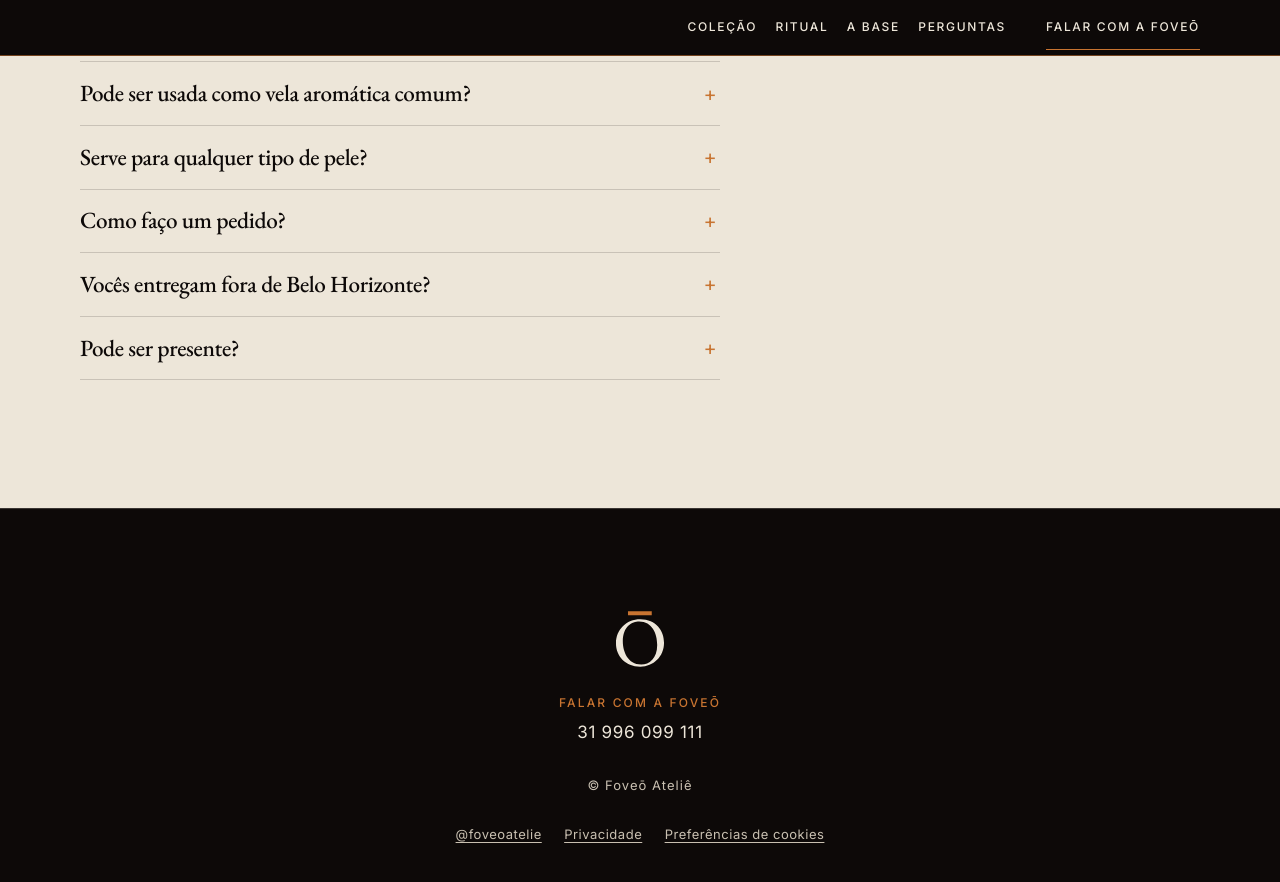
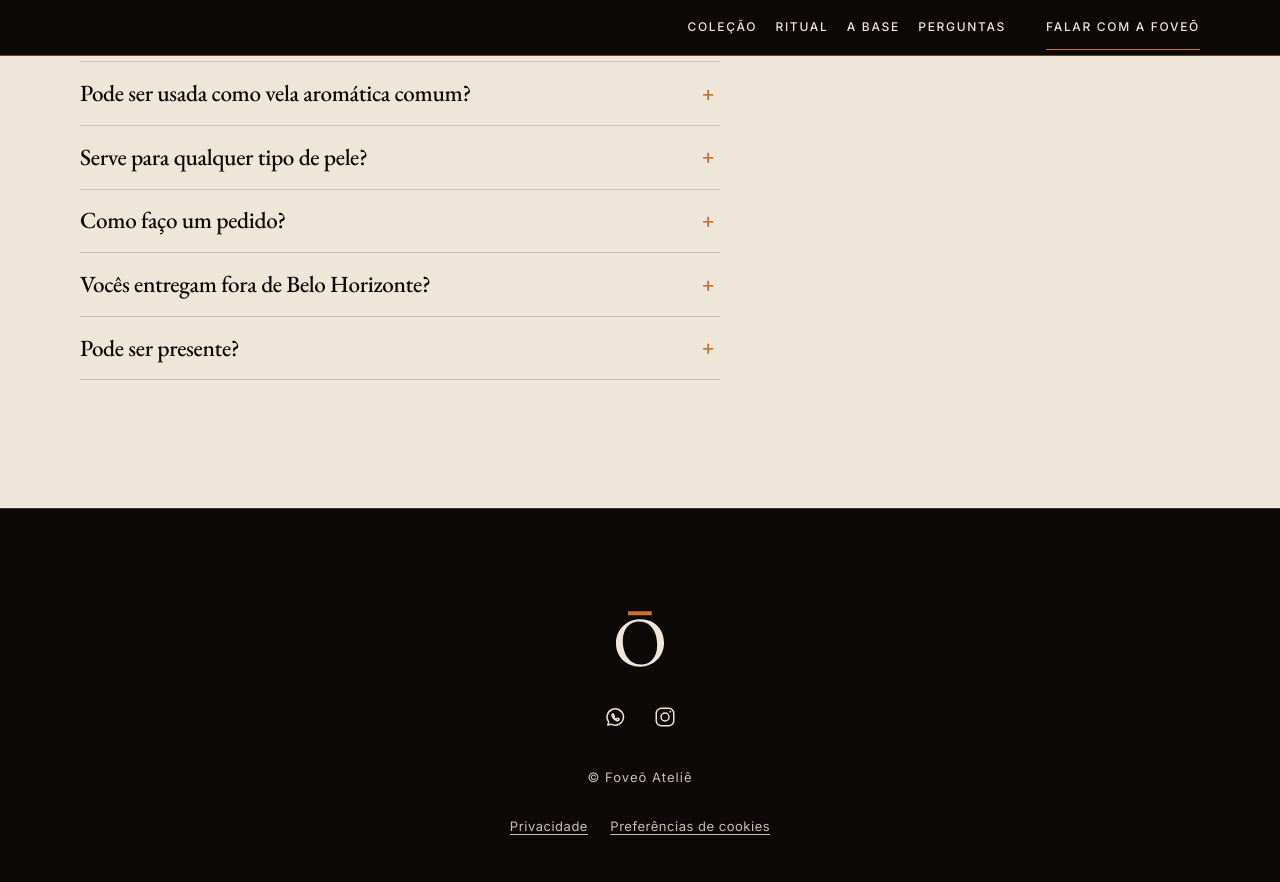
Before and after one commit to SandroMiccoli/foveoatelie.com.br, a Jekyll site: the page built from index.html, in a window 1280 px wide and 900 px high, scrolled down 8436 px. Shown: the top 882 px of the window. Built offline with Jekyll 4.4.1, drawn with Linux system fonts in a browser that asks for light colours; nearby versions of some CDN libraries.

Commit message:
Suaviza o acordeão das perguntas e simplifica o rodapé.
O toque não deixa mais o flash azul, a resposta abre e fecha com o GSAP, e o selo fica só com os ícones do WhatsApp e do Instagram.

Co-authored-by: Sandro Miccoli <SandroMiccoli@users.noreply.github.com>

```diff
--- a/_includes/footer.html
+++ b/_includes/footer.html
@@ -10,13 +10,23 @@
       height="1080"
       decoding="async"
     >
-    <a class="footer-talk" href="{{ wa_geral }}" target="_blank" rel="noopener noreferrer">
-      <span class="eyebrow">{{ c.cta_geral }}</span>
-      <span class="footer-phone">{{ c.whatsapp_exibicao }}</span>
-    </a>
+    <div class="footer-social">
+      <a class="footer-icon" href="{{ wa_geral }}" target="_blank" rel="noopener noreferrer" aria-label="WhatsApp da Foveō">
+        <svg viewBox="0 0 24 24" width="24" height="24" aria-hidden="true" focusable="false">
+          <path fill="none" stroke="currentColor" stroke-width="1.5" stroke-linecap="round" stroke-linejoin="round" d="M12 20.2a8.2 8.2 0 0 1-3.9-1l-3.3.9.9-3.2A8.2 8.2 0 1 1 12 20.2Z"/>
+          <path fill="none" stroke="currentColor" stroke-width="1.5" stroke-linecap="round" stroke-linejoin="round" d="M9.1 9.6c.2-.5.4-.5.6-.5h.4c.2 0 .4.1.5.4.2.5.6 1.4.7 1.6.1.1 0 .3-.1.4l-.3.3c-.1.1-.2.3 0 .5.2.3.7 1.1 1.5 1.5.5.3.9.3 1.1.2.2-.1.4-.4.6-.6.1-.2.3-.2.5-.1l1.1.5c.2.1.3.2.4.3 0 .2 0 .5-.2.7-.2.3-.8.7-1.1.8-.4.1-1.1 0-2.1-.5-1.1-.5-2-1.5-2.5-2.2-.5-.7-1.1-1.6-1.1-2.2 0-.4.2-.9.4-1.1Z"/>
+        </svg>
+      </a>
+      <a class="footer-icon" href="{{ c.instagram }}" target="_blank" rel="noopener noreferrer" aria-label="Instagram da Foveō">
+        <svg viewBox="0 0 24 24" width="24" height="24" aria-hidden="true" focusable="false">
+          <rect x="3.25" y="3.25" width="17.5" height="17.5" rx="5" fill="none" stroke="currentColor" stroke-width="1.5"/>
+          <circle cx="12" cy="12" r="4" fill="none" stroke="currentColor" stroke-width="1.5"/>
+          <circle cx="17.35" cy="6.7" r="0.9" fill="currentColor"/>
+        </svg>
+      </a>
+    </div>
     <p class="legal">© Foveō Ateliê</p>
     <p class="legal-links">
-      <a href="{{ c.instagram }}" target="_blank" rel="noopener noreferrer">{{ c.instagram_rotulo }}</a>
       <a href="{{ '/privacidade/' | relative_url }}"{% if page.url == "/privacidade/" %} aria-current="page"{% endif %}>Privacidade</a>
       <button type="button" data-consent-open>Preferências de cookies</button>
     </p>
--- a/assets/css/main.css
+++ b/assets/css/main.css
@@ -509,8 +509,7 @@ html.has-logo-handoff .site-header.is-logo .brand .logo-crop img {
   color: var(--ink-dim);
 }
 
-.band--paper .cta:hover,
-.band--paper .footer-talk:hover {
+.band--paper .cta:hover {
   color: var(--ink);
 }
 
@@ -758,31 +757,60 @@ html.has-logo-handoff .site-header.is-logo .brand .logo-crop img {
   padding: 1.05rem 0;
   cursor: pointer;
   list-style: none;
+  background: transparent;
   font-family: var(--serif);
   font-weight: 500;
   font-size: clamp(1.2rem, 2vw, 1.45rem);
   line-height: 1.25;
   letter-spacing: -0.015em;
+  -webkit-tap-highlight-color: transparent;
+  -webkit-touch-callout: none;
+  user-select: none;
 }
 
-.faq-item summary::-webkit-details-marker {
+.faq-item summary::-webkit-details-marker,
+.faq-item summary::marker {
   display: none;
+  content: "";
+}
+
+.faq-item summary:focus {
+  outline: none;
+}
+
+.faq-item summary:focus-visible {
+  outline: 2px solid currentColor;
+  outline-offset: 4px;
 }
 
 .faq-item summary::after {
   content: "+";
+  display: grid;
+  place-items: center;
   flex: none;
-  width: 1.25rem;
+  width: 1.5rem;
+  height: 1.5rem;
   font-family: var(--sans);
   font-weight: 400;
-  font-size: 1.25rem;
+  font-size: 1.35rem;
   line-height: 1;
-  text-align: center;
   color: var(--copper);
+  transform: rotate(0deg);
+  transition: transform 0.45s cubic-bezier(0.22, 1, 0.36, 1);
 }
 
 .faq-item[open] summary::after {
-  content: "–";
+  transform: rotate(45deg);
+}
+
+@media (prefers-reduced-motion: reduce) {
+  .faq-item summary::after {
+    transition: none;
+  }
+}
+
+.faq-panel {
+  overflow: hidden;
 }
 
 .faq-item summary:hover {
@@ -823,17 +851,32 @@ html.has-logo-handoff .site-header.is-logo .brand .logo-crop img {
   height: auto;
 }
 
-.footer-talk {
-  display: grid;
-  justify-items: center;
-  gap: 0.4rem;
-  min-height: 44px;
-  text-decoration: none;
+.footer-social {
+  display: flex;
+  align-items: center;
+  justify-content: center;
+  gap: 0.35rem;
 }
 
-.footer-phone {
-  font-size: var(--body);
-  letter-spacing: 0.04em;
+.footer-icon {
+  display: inline-flex;
+  align-items: center;
+  justify-content: center;
+  width: 44px;
+  height: 44px;
+  color: var(--paper);
+  text-decoration: none;
+  -webkit-tap-highlight-color: transparent;
+}
+
+.footer-icon svg {
+  display: block;
+  width: 24px;
+  height: 24px;
+}
+
+.footer-icon:hover {
+  color: var(--copper);
 }
 
 .legal {
--- a/assets/js/main.js
+++ b/assets/js/main.js
@@ -179,6 +179,67 @@
     }
   }, true);
 
+  (function initFaq() {
+    var items = document.querySelectorAll(".faq-item");
+    if (!items.length) return;
+    if (window.matchMedia("(prefers-reduced-motion: reduce)").matches) return;
+
+    function bind() {
+      if (typeof gsap === "undefined") return;
+      Array.prototype.forEach.call(items, function (details) {
+        var summary = details.querySelector("summary");
+        var panel = details.querySelector(".faq-panel");
+        if (!summary || !panel) return;
+        summary.addEventListener("click", function (event) {
+          event.preventDefault();
+          var state = details.getAttribute("data-state") || (details.open ? "open" : "closed");
+          gsap.killTweensOf(panel);
+          if (state === "open" || state === "opening") {
+            details.setAttribute("data-state", "closing");
+            gsap.to(panel, {
+              height: 0,
+              autoAlpha: 0,
+              y: -6,
+              duration: 0.34,
+              ease: "power2.in",
+              overwrite: true,
+              onComplete: function () {
+                details.open = false;
+                details.setAttribute("data-state", "closed");
+                gsap.set(panel, { clearProps: "height,opacity,visibility,transform" });
+              }
+            });
+            return;
+          }
+          details.open = true;
+          details.setAttribute("data-state", "opening");
+          var tween = {
+            height: "auto",
+            autoAlpha: 1,
+            y: 0,
+            duration: 0.45,
+            ease: "power2.out",
+            overwrite: true,
+            onComplete: function () {
+              details.setAttribute("data-state", "open");
+              gsap.set(panel, { clearProps: "height" });
+            }
+          };
+          if (state === "closing") {
+            gsap.to(panel, tween);
+            return;
+          }
+          gsap.fromTo(panel, { height: 0, autoAlpha: 0, y: 10 }, tween);
+        });
+      });
+    }
+
+    var script = document.createElement("script");
+    script.src = "https://cdn.jsdelivr.net/npm/gsap@3.12.7/dist/gsap.min.js";
+    script.onload = bind;
+    document.head.appendChild(script);
+  })();
+
   if (window.matchMedia("(prefers-reduced-motion: reduce)").matches) return;
   if (!("IntersectionObserver" in window)) return;
 
--- a/index.html
+++ b/index.html
@@ -249,6 +249,7 @@ preload_image_wide: /assets/bg-vela-larga.webp
         {%- for item in c.faq.itens -%}
         <details class="faq-item">
           <summary>{{ item.pergunta }}</summary>
+          <div class="faq-panel">
             <p>
               {%- assign partes = item.resposta | split: "Falar com a Foveō" -%}
               {%- if partes.size == 2 -%}
@@ -257,6 +258,7 @@ preload_image_wide: /assets/bg-vela-larga.webp
               {{ item.resposta }}
               {%- endif -%}
             </p>
+          </div>
         </details>
         {%- endfor -%}
       </div>
```
Lines whose indentation alone changed are shown as unchanged.
